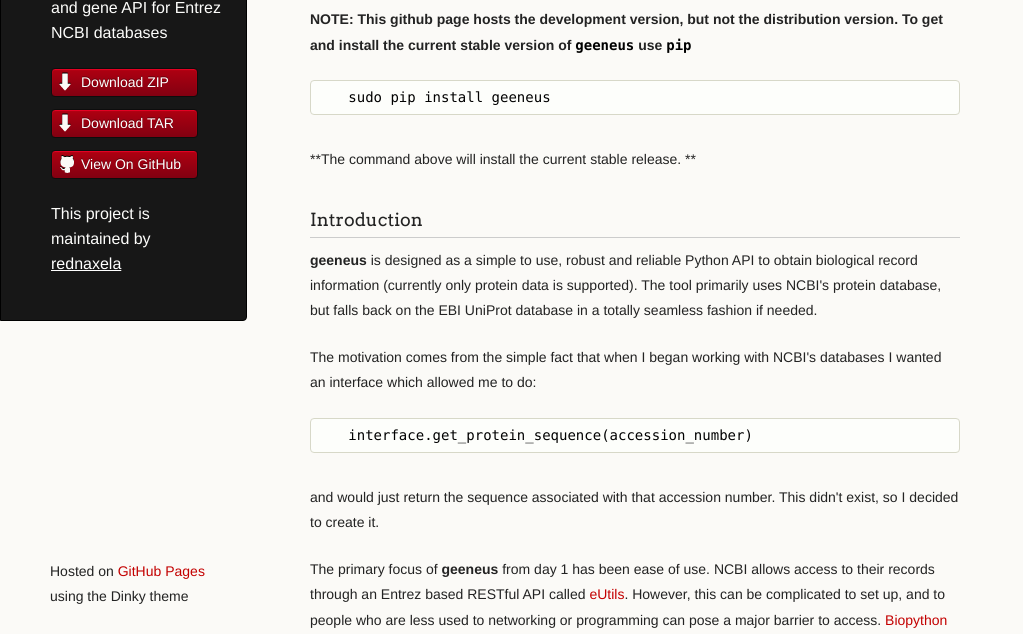
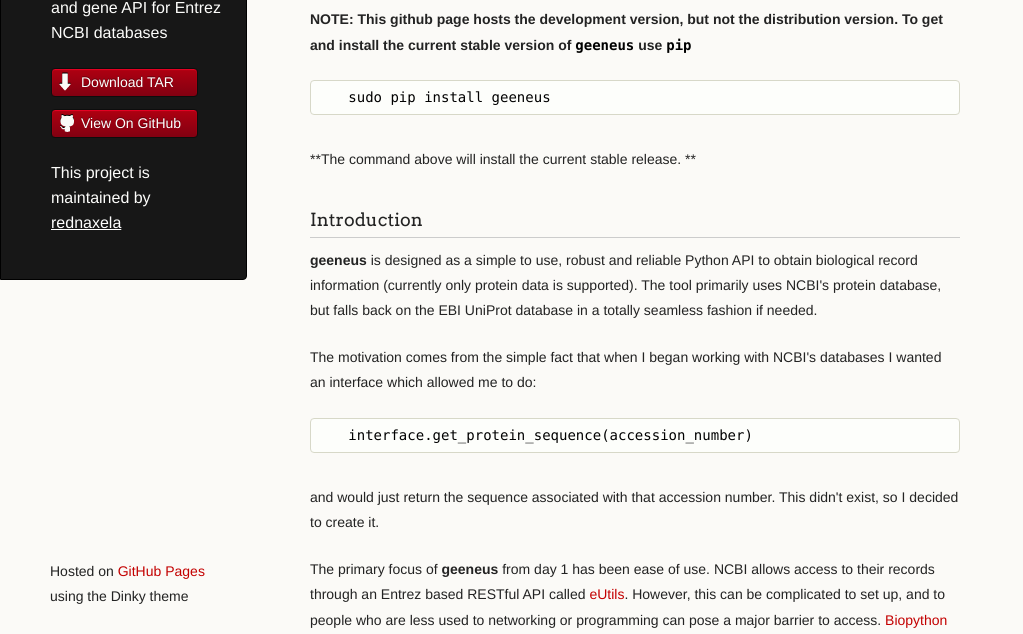
Before and after one commit to alexholehouse/Geeneus, a plain HTML site: page index.html in a window 1280 px wide. Shown: the part 159-793 px from the top of the page, without its empty margins (0-1023 px from the left). Drawn offline with Linux system fonts and the light colour scheme.

Commit message:
changed tarball download pointer

```diff
--- a/index.html
+++ b/index.html
@@ -20,8 +20,7 @@
         <p class="header">Hyper simple protein and gene API for Entrez NCBI databases</p>
 
         <ul>
-          <li class="download"><a class="buttons" href="https://github.com/rednaxela/Geeneus/zipball/master">Download ZIP</a></li>
-          <li class="download"><a class="buttons" href="https://github.com/rednaxela/Geeneus/tarball/master">Download TAR</a></li>
+          <li class="download"><a class="buttons" href="https://github.com/rednaxela/Geeneus/blob/master/Geeneus-0.1.6.tar.gz?raw=true">Download TAR</a></li>
           <li><a class="buttons github" href="https://github.com/rednaxela/Geeneus">View On GitHub</a></li>
         </ul>
 
```
